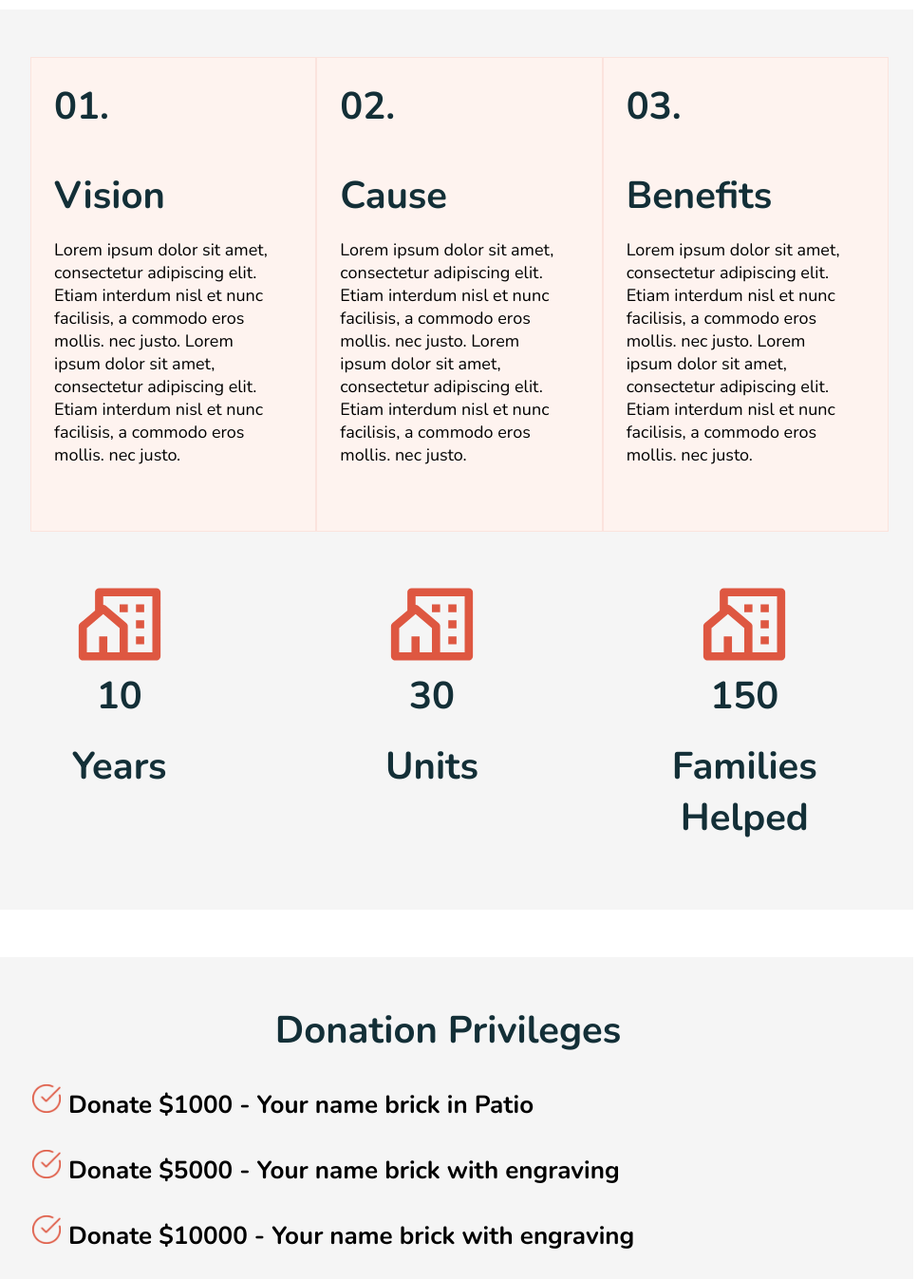
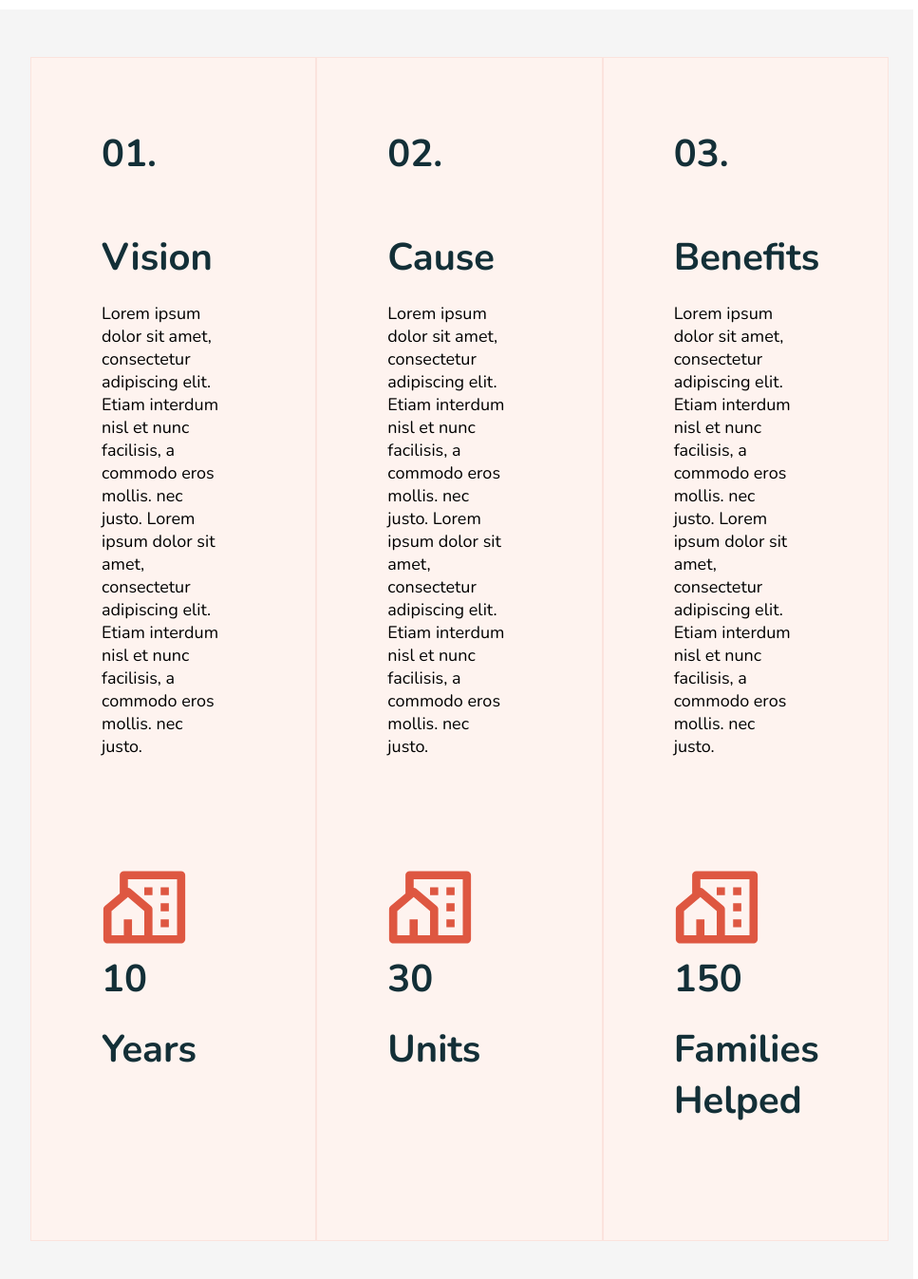
Before and after one commit to CharlizeSerrano5/HomeProjectWebpagePrototype, a React (Create React App) app: page /Donate in a window 1280 px wide. Shown: the part 979-2326 px from the top of the page at 95% size, without its empty margins (168-1135 px from the left). Built offline with nearby package versions, Linux system fonts and the light colour scheme.

Commit message:
After Meeting Changes, Need to Improve on Image at the Very Top, Properly Format the Grid, and Make a Chart

```diff
--- a/src/App.css
+++ b/src/App.css
@@ -68,16 +68,26 @@ Grid{
   color: #F4511E;
 }
 
+/* style={{ width: '100%', height: 'auto', objectFit: 'contain' }} */
+/* style={{ width: '100%', height: 'auto', objectFit: 'contain', maxWidth: '100%' }} */
+
 .Top{
   display: flex;
   background-image: linear-gradient(230deg,
   rgba(0,0,0,0.01), rgba(0,0,0,0.51)),url("./Assets/etienne-beauregard-riverin-B0aCvAVSX8E-unsplash.png");
   background-repeat: no-repeat;
-  background-size: 100vw 100vh;
+  /* background-size: 100vw 100vh; */
+  width: '100%';
+  max-width: '100%';
+  height: 'auto';
+  justify-content: center;
+  max-width: 100%;
+  object-fit: 'contain';
+  /* object-fit: fill; */
   min-height: 650px;
   /* max-height: 650px; */
-  /* min-width: 1440px; */
-  width: 100%;
+  /* max-width: 100%; */
+  /* width: 100%; */
   padding: auto;
 }
 
--- a/src/Components/Header.js
+++ b/src/Components/Header.js
@@ -54,7 +54,7 @@ function Header(){
                                     </Grid>
                                 </Grid>
                             </Grid>
-                            <Grid item xs={4} md={2} zeroMinWidth>
+                            <Grid item xs={8} md={2} zeroMinWidth>
                                 <OrangeButton text="Get In Touch" className="Header-Button">
                                 </OrangeButton>
                             </Grid>
--- a/src/Pages/BuildPage.css
+++ b/src/Pages/BuildPage.css
@@ -42,10 +42,6 @@
 }
 
 .Build>.Benefits>.Content{
-
-}
-
-.Build>.Benefits>.Content{
     display: flex;
     align-items: center;
 }
@@ -57,7 +53,7 @@
     rgba(0,0,0,0.50), rgba(0,0,0,0.50)), url("../Assets/BuildContactBG.png");
     background-repeat: no-repeat;
     object-fit: cover;
-    background-size: 100vw;
+    background-size: 100vw 100vh;
     /* min-width: 1440px; */
     /* min-width: 100%; */
     max-width: 100%;
--- a/src/Pages/DonatePage.css
+++ b/src/Pages/DonatePage.css
@@ -37,7 +37,7 @@
     border-style: solid;
     border-width: 1px;
     border-color: rgba(222, 87, 65, 0.10);
-    max-width: 350px;
+    /* max-width: 350px; */
     /* margin-bottom: 20px; */
 }
 
--- a/src/Pages/DonatePage.js
+++ b/src/Pages/DonatePage.js
@@ -47,7 +47,9 @@ function DonatePage(){
                         </div>
                     </div> */}
 
-                    <Grid
+    {/* WORKING GRID BELOW */}
+
+                    {/* <Grid
                     container spacing={3}
                     direction="row"
                     justifyContent="center"
@@ -56,7 +58,7 @@ function DonatePage(){
                     className='Visions Grid Container'
                     margin='auto'
                     >
-                        <Grid item xs={4} zeroMinWidth className='Section Container'>
+                        <Grid item md={4} zeroMinWidth className='Section Container'>
                             <div className='Title'>
                                 <h1>01.</h1>
                                 <br></br>
@@ -68,8 +70,7 @@ function DonatePage(){
 
                         </Grid>
 
-                        <Grid item xs={4} zeroMinWidth className='Section Container'>
-                            {/* <div > */}
+                        <Grid item md={4} zeroMinWidth className='Section Container'>
                                 <div className='Title'>
                                     <h1>02.</h1>
                                     <br></br>
@@ -78,13 +79,12 @@ function DonatePage(){
                                 <p>Lorem ipsum dolor sit amet, consectetur adipiscing elit. Etiam interdum nisl et nunc facilisis, a commodo eros mollis.  nec justo.
                                     Lorem ipsum dolor sit amet, consectetur adipiscing elit. Etiam interdum nisl et nunc facilisis, a commodo eros mollis.  nec justo.
                                 </p>
-                            {/* </div> */}
                             <div>
 
                             </div>
 
                         </Grid>
-                        <Grid item xs={4} zeroMinWidth className='Section Container'>
+                        <Grid item md={4} zeroMinWidth className='Section Container'>
                             <div className='Title'>
                                 <h1>03.</h1>
                                 <br></br>
@@ -107,26 +107,102 @@ function DonatePage(){
                     className='  Visions Bottom Grid'
                     margin='auto'
                     >
-                        <Grid item xs={4} zeroMinWidth className=' Container VisionsIcons '>
+                        <Grid item md={4} zeroMinWidth className=' Container VisionsIcons '>
                             <img src={HomeIcon} height="79" width="90" className='VisionsIcons'/>
                             <h1>10</h1>
                             <h1>Years</h1>
                         </Grid>
 
-                        <Grid item xs={4} zeroMinWidth className=' Container VisionsIcons' >
+                        <Grid item md={4} zeroMinWidth className=' Container VisionsIcons' >
                                 <img src={HomeIcon} height="79" width="90"  />
                                 <h1>30</h1>
                                 <h1>Units</h1>
 
 
                         </Grid>
-                        <Grid item xs={4} zeroMinWidth className=' Container VisionsIcons'>
+                        <Grid item md={4} zeroMinWidth className=' Container VisionsIcons'>
                             <img src={HomeIcon} height="79" width="90" className='VisionsIcons'/>
                             <h1>150</h1>
                             <h1>Families Helped</h1>
 
                         </Grid>
+                    </Grid>      */}
+
+                    <Grid
+                    container spacing={3}
+                    direction="row"
+                    justifyContent="center"
+                    alignItems="stretch"
+                    textAlign="left"
+                    className='Visions Grid Container'
+                    margin='auto'
+                    >
+                        <Grid item xs={12} md={4} zeroMinWidth className='Section Container'>
+                            <div className='Section Container'>
+                                <div className='Title'>
+                                    <h1>01.</h1>
+                                    <br></br>
+                                    <h1>Vision</h1>
+                                </div>
+                                <p>Lorem ipsum dolor sit amet, consectetur adipiscing elit. Etiam interdum nisl et nunc facilisis, a commodo eros mollis.  nec justo.
+                                    Lorem ipsum dolor sit amet, consectetur adipiscing elit. Etiam interdum nisl et nunc facilisis, a commodo eros mollis.  nec justo.
+                                </p>
+                            </div>
+
+                            <div className='Section Container'>
+                                <img src={HomeIcon} height="79" width="90" className='VisionsIcons'/>
+                                <h1>10</h1>
+                                <h1>Years</h1>
+                            </div>
+
+
+                        </Grid>
+
+                        <Grid item xs={12} md={4} zeroMinWidth className='Section Container'>
+                            <div className='Section Container'>
+                                <div className='Title'>
+                                    <h1>02.</h1>
+                                    <br></br>
+                                    <h1>Cause</h1>
+                                </div>
+                                <p>Lorem ipsum dolor sit amet, consectetur adipiscing elit. Etiam interdum nisl et nunc facilisis, a commodo eros mollis.  nec justo.
+                                    Lorem ipsum dolor sit amet, consectetur adipiscing elit. Etiam interdum nisl et nunc facilisis, a commodo eros mollis.  nec justo.
+                                </p>
+                            </div>
+
+                            <div className='Section Container'>
+                                <img src={HomeIcon} height="79" width="90"  />
+                                    <h1>30</h1>
+                                    <h1>Units</h1>
+                            </div>
+
+                        </Grid>
+                        <Grid item xs={12} md={4} zeroMinWidth className='Section Container'>
+                            <div className='Section Container'>
+                                <div className='Title'>
+                                    <h1>03.</h1>
+                                    <br></br>
+                                    <h1>Benefits</h1>
+                                </div>
+
+                                <p>Lorem ipsum dolor sit amet, consectetur adipiscing elit. Etiam interdum nisl et nunc facilisis, a commodo eros mollis.  nec justo.
+                                    Lorem ipsum dolor sit amet, consectetur adipiscing elit. Etiam interdum nisl et nunc facilisis, a commodo eros mollis.  nec justo.
+                                </p>
+                            </div>
+
+                            <div className='Section Container'>
+                                <img src={HomeIcon} height="79" width="90" className='VisionsIcons'/>
+                                <h1>150</h1>
+                                <h1>Families Helped</h1>
+                            </div>
+
+
+                        </Grid>
                     </Grid>
+
+
+
+
                 </div>
                 <div className='Gray Content Container'>
                     <h1>Donation Privileges</h1>
--- a/src/Pages/HomePage.css
+++ b/src/Pages/HomePage.css
@@ -53,10 +53,10 @@
     /* padding: 50px; */
 }
 
-.Home> .Donate >.Content{
-    /* text-align: center; */
-    /* min-width: 854px; */
-}
+/* .Home> .Donate >.Content{
+    text-align: center;
+    min-width: 854px;
+} */
 
 /* .Home> .Donate >.Content>.OrangeButton{
     margin: 50px;
@@ -72,7 +72,7 @@
     /* padding: 50px; */
 
     min-height: 100%;
-    /* min-height: 954px; */
+    min-height: 954px;
     background-color: #F2F2F1;
     text-align: left;
 }
@@ -121,6 +121,13 @@
     max-width: 100%;
 } */
 
+.GridImage{
+    background-image: url("../Assets/GridImage1.png");
+    background-repeat: no-repeat;
+    background-size: 100vw 100vh;
+    min-height: 334px;
+}
+
 
 @media (width <= 380px) {
 
```
Also changed, not shown: src/Components/Contact.js (+15 -14 lines), src/Pages/HomePage.js (+55 -2 lines).
